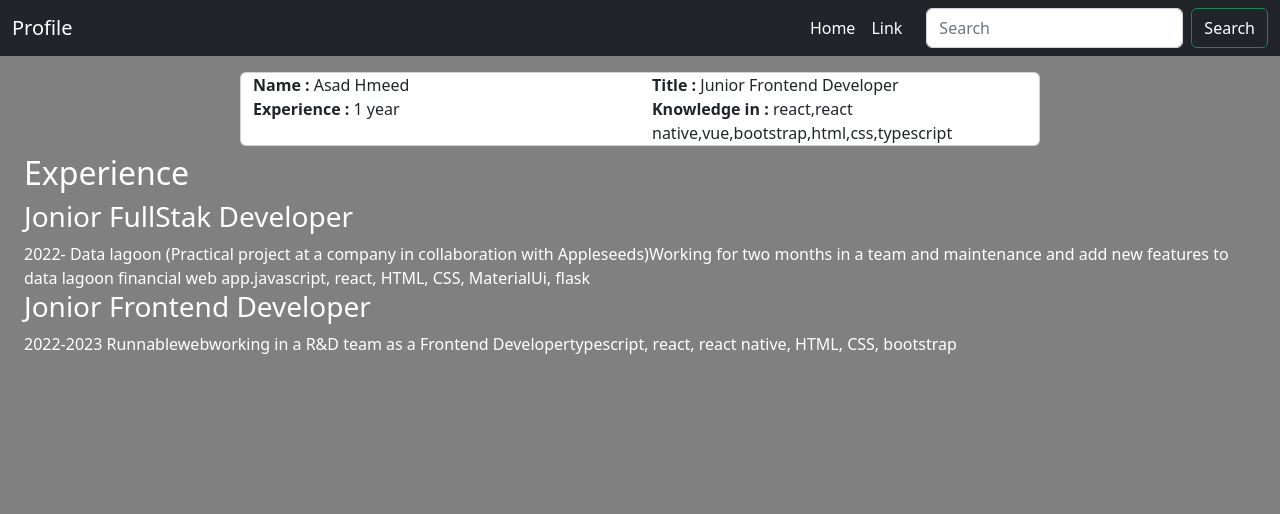
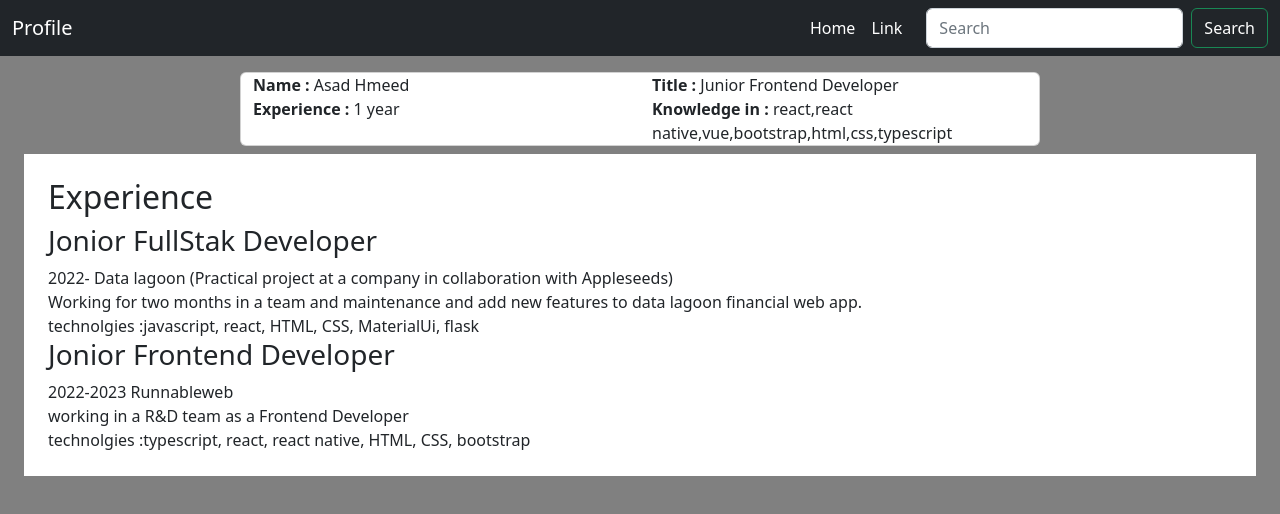
Before and after one commit to asadhmeed2/asadNx, a React (Vite) app in the folder packages/new-react-app/: page /Home in a window 1280 px wide. Shown: the top 514 px of the page. Built offline with nearby package versions, Linux system fonts and the light colour scheme.

Commit message:
add some styles

```diff
--- a/packages/new-react-app/src/modules/components/ExpCard/ExpCard.tsx
+++ b/packages/new-react-app/src/modules/components/ExpCard/ExpCard.tsx
@@ -9,15 +9,17 @@ technolgies: ["typescript", "react" ,"react native", "HTML", "CSS", "bootstrap"]
 
 export const ExpCard = () => {
   return (
-    <div className='text-white'>
+    <div  className='bg-white p-4'>
         <h2>Experience</h2>
         <div className='mt-1'>
        {demoData.map(item =>{
            return <div >
             <h3>{item.title}</h3>
             <span>{item.subTitle}</span>
+            <br />
             <span>{item.description}</span>
-            <span>{item.technolgies.join(', ')}</span>
+            <br />
+            <span>technolgies :{item.technolgies.join(', ')}</span>
         </div>
        })}
        </div>
--- a/packages/new-react-app/src/shared/layout/navbar/NavBar.tsx
+++ b/packages/new-react-app/src/shared/layout/navbar/NavBar.tsx
@@ -14,7 +14,7 @@ export const NavBar = () => {
             >
               <Offcanvas.Header closeButton>
                 <Offcanvas.Title className='text-white' id={`offcanvasNavbarLabel-expand`}>
-                  Offcanvas
+                 Profile
                 </Offcanvas.Title>
               </Offcanvas.Header>
               <Offcanvas.Body>
```
